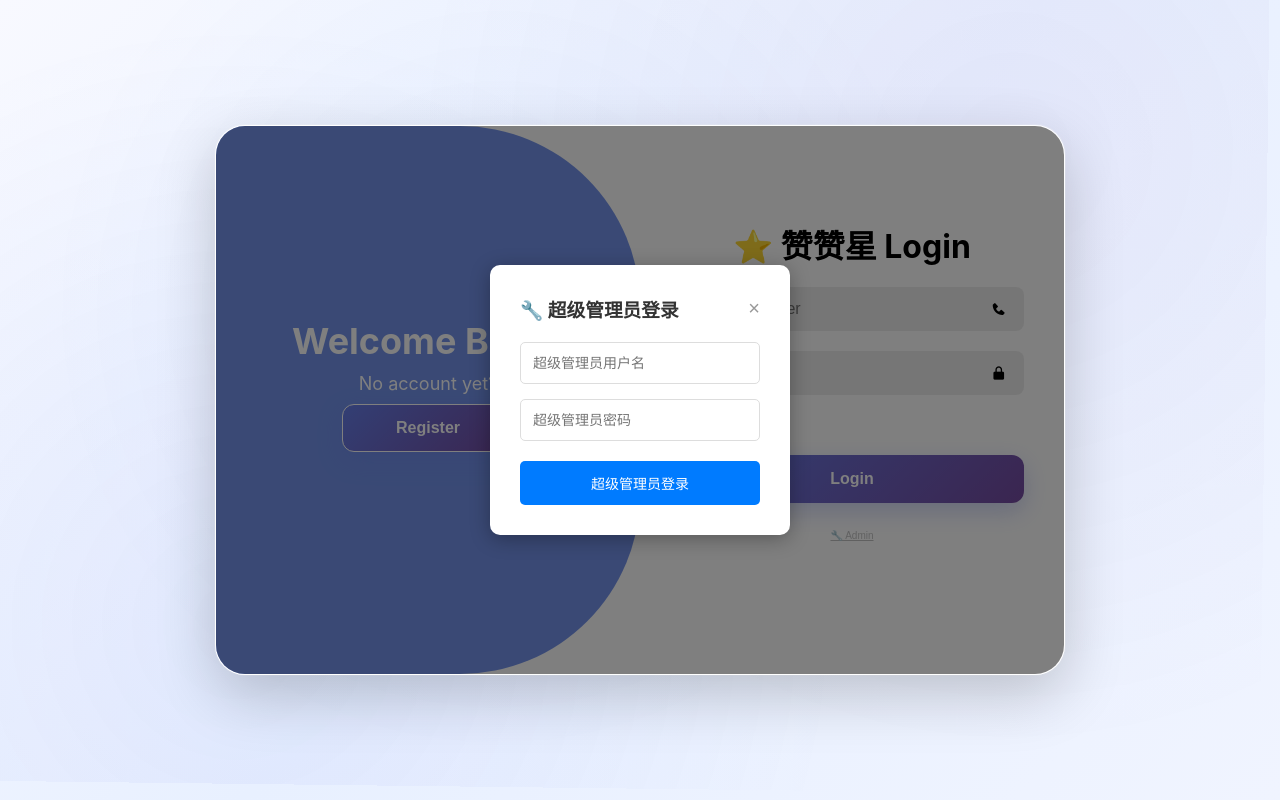
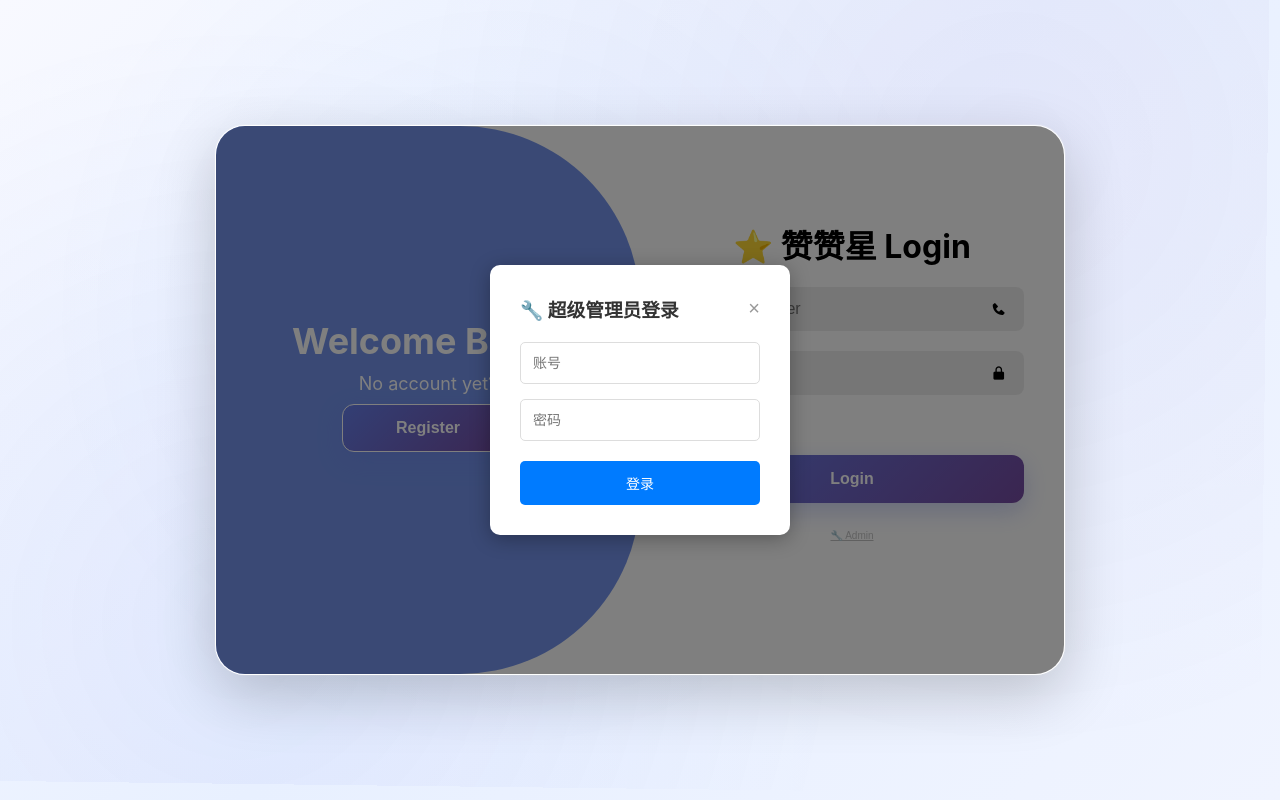
Before and after one commit to 1asonn/PraiseStar, a React app: page /#/login in a window 1280 px wide. Both pictures are taken after a click on the button "🔧 Admin". Built offline with nearby package versions, Linux system fonts and the light colour scheme.

Commit message:
feat:文案优化

```diff
--- a/src/pages/Login/index.jsx
+++ b/src/pages/Login/index.jsx
@@ -397,7 +397,7 @@ const LoginPage = () => {
                                 <div style={{ marginBottom: '15px' }}>
                                     <input
                                         type="text"
-                                        placeholder="超级管理员用户名"
+                                        placeholder="账号"
                                         value={superAdminForm.username}
                                         onChange={(e) => setSuperAdminForm({...superAdminForm, username: e.target.value})}
                                         style={{
@@ -412,7 +412,7 @@ const LoginPage = () => {
                                 <div style={{ marginBottom: '20px' }}>
                                     <input
                                         type="password"
-                                        placeholder="超级管理员密码"
+                                        placeholder="密码"
                                         value={superAdminForm.password}
                                         onChange={(e) => setSuperAdminForm({...superAdminForm, password: e.target.value})}
                                         style={{
@@ -438,7 +438,7 @@ const LoginPage = () => {
                                         fontSize: '14px'
                                     }}
                                 >
-                                    {loading ? '登录中...' : '超级管理员登录'}
+                                    {loading ? '登录中...' : '登录'}
                                 </button>
                             </form>
                         </div>
```
